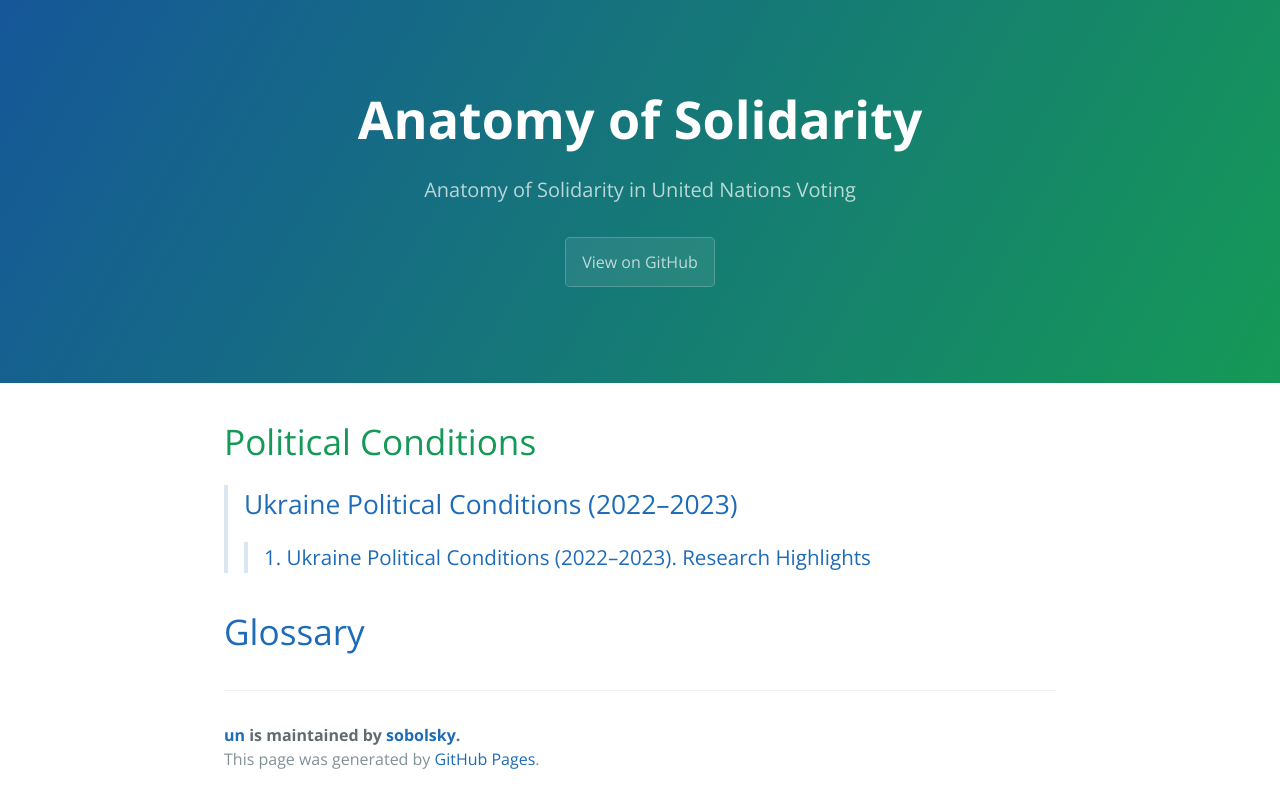
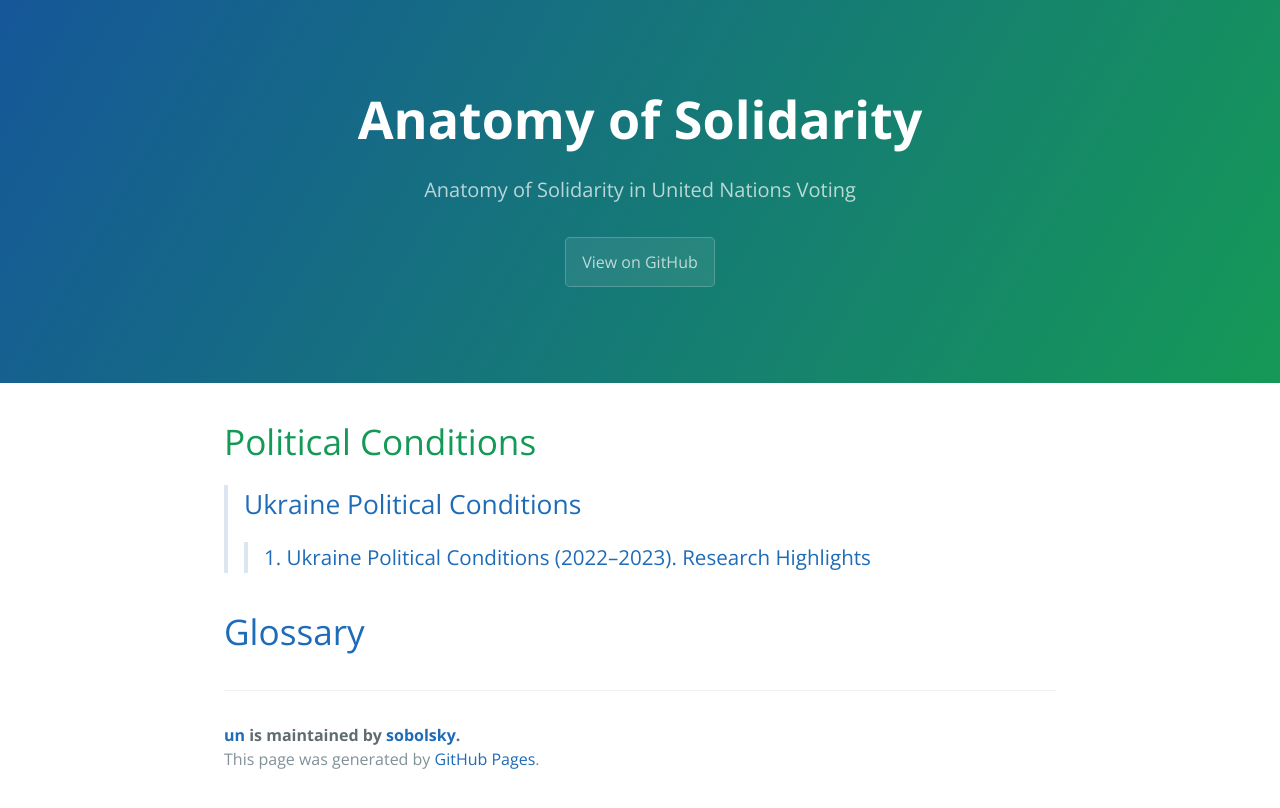
Before and after one commit to sobolsky/un, a Jekyll site: the page built from index.md, in a window 1280 px wide. Shown: the top 808 px of the page. Built offline with Jekyll 4.4.1, drawn with Linux system fonts in a browser that asks for light colours.

Commit message:
Update index.md

```diff
--- a/index.md
+++ b/index.md
@@ -7,7 +7,7 @@ google_analytics:
 theme: jekyll-theme-cayman
 ---
 # Political Conditions
-> ## [Ukraine Political Conditions (2022–2023)](https://sobolsky.github.io/upc)
+> ## [Ukraine Political Conditions](https://sobolsky.github.io/upc)
 >> ### [1. Ukraine Political Conditions (2022–2023). Research Highlights](https://sobolsky.github.io/upc/01)
 
 # [Glossary](./glossary)
```
